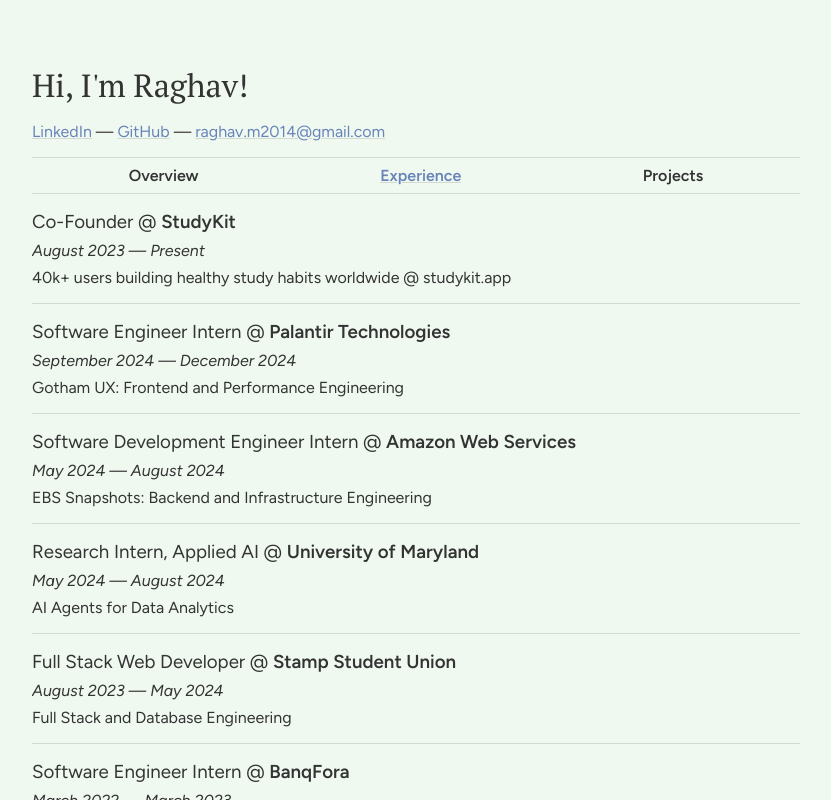
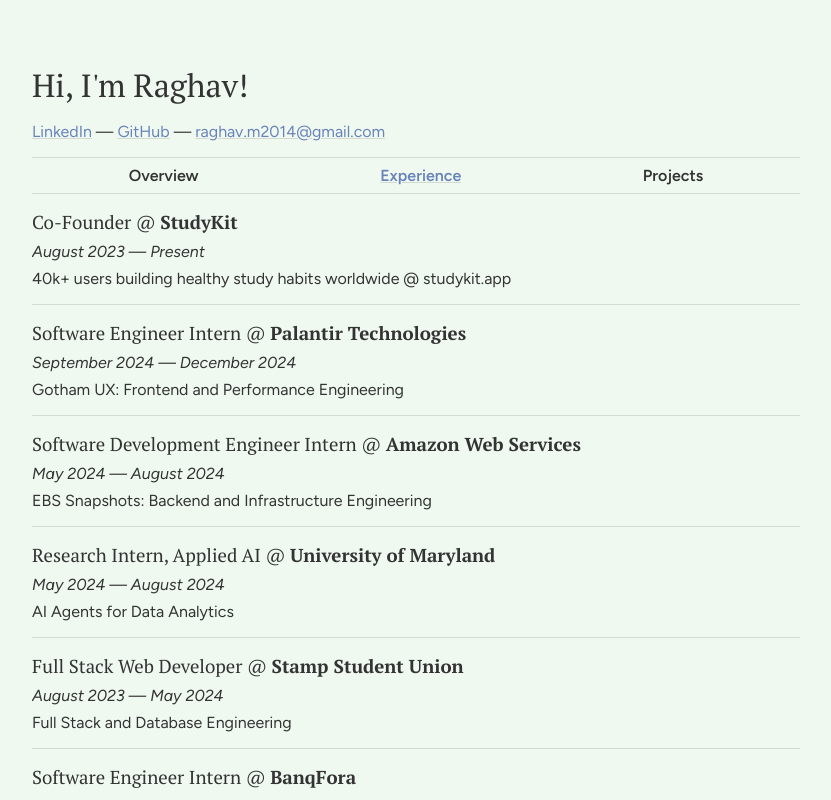
Before and after one commit to raghav-misra/portfolio-2025, a Nuxt app: page / in a window 1280 px wide. Both pictures are taken after a click on the button "Experience". Shown: the top 800 px of the page, without its empty margins (224-1055 px from the left). Built offline with nearby package versions, Linux system fonts and the light colour scheme.

Commit message:
serif titles

```diff
--- a/components/ExperienceSection.vue
+++ b/components/ExperienceSection.vue
@@ -6,8 +6,8 @@
 
 <template>
   <div class="experience">
-    <h3>
-      {{ props.experience.role }} @ <b>{{ props.experience.company }}</b>
+    <h3 class="serif">
+      {{ props.experience.role }} @ <b class="serif">{{ props.experience.company }}</b>
     </h3>
     <i
       >{{ props.experience.dateRange[0] }} —
--- a/components/ProjectSection.vue
+++ b/components/ProjectSection.vue
@@ -7,7 +7,7 @@
 <template>
   <div class="experience">
     <div class="title">
-      <h3>
+      <h3 class="serif">
         {{ props.project.title }}
       </h3>
       <a target="_blank" :href="props.project.url[1]">{{
```
